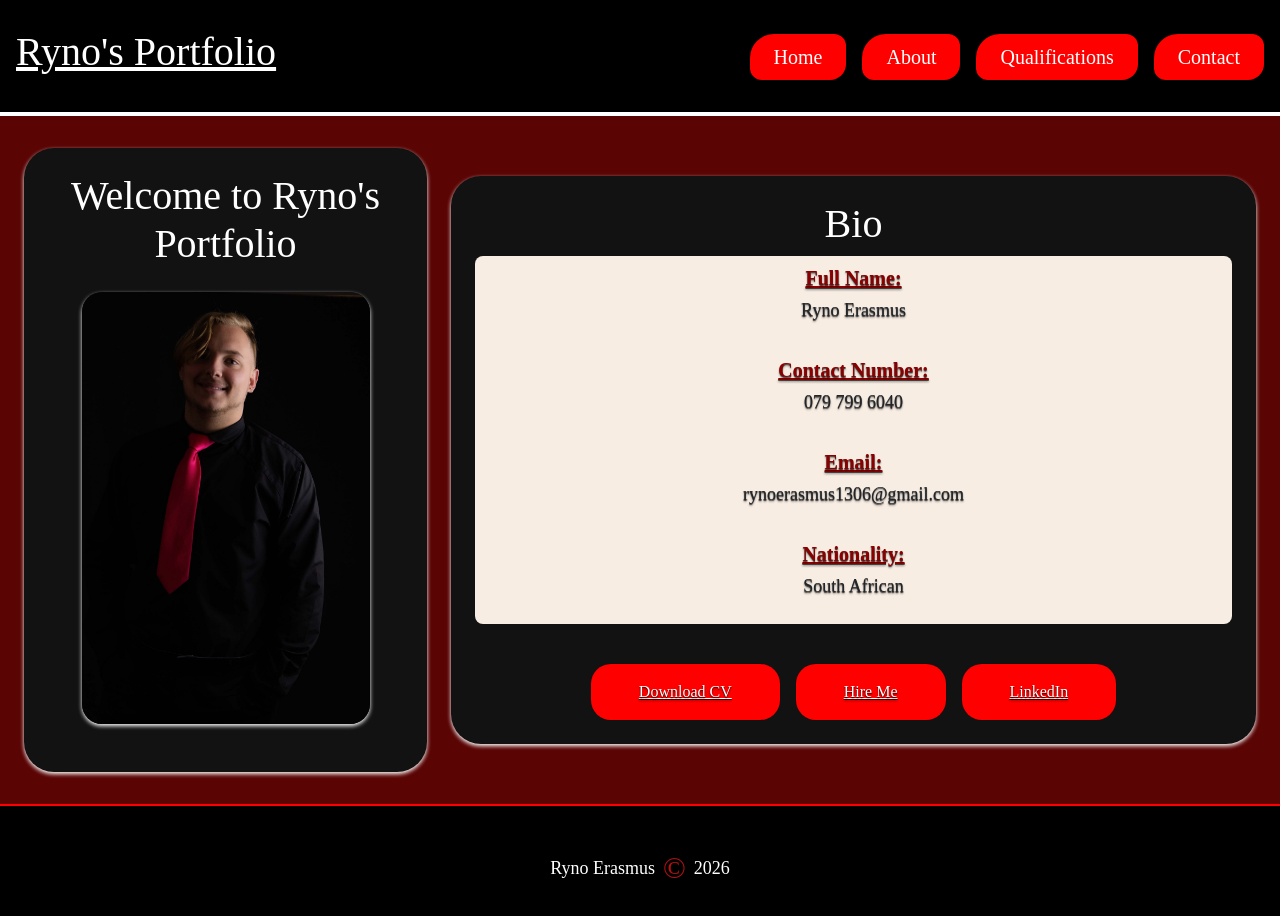
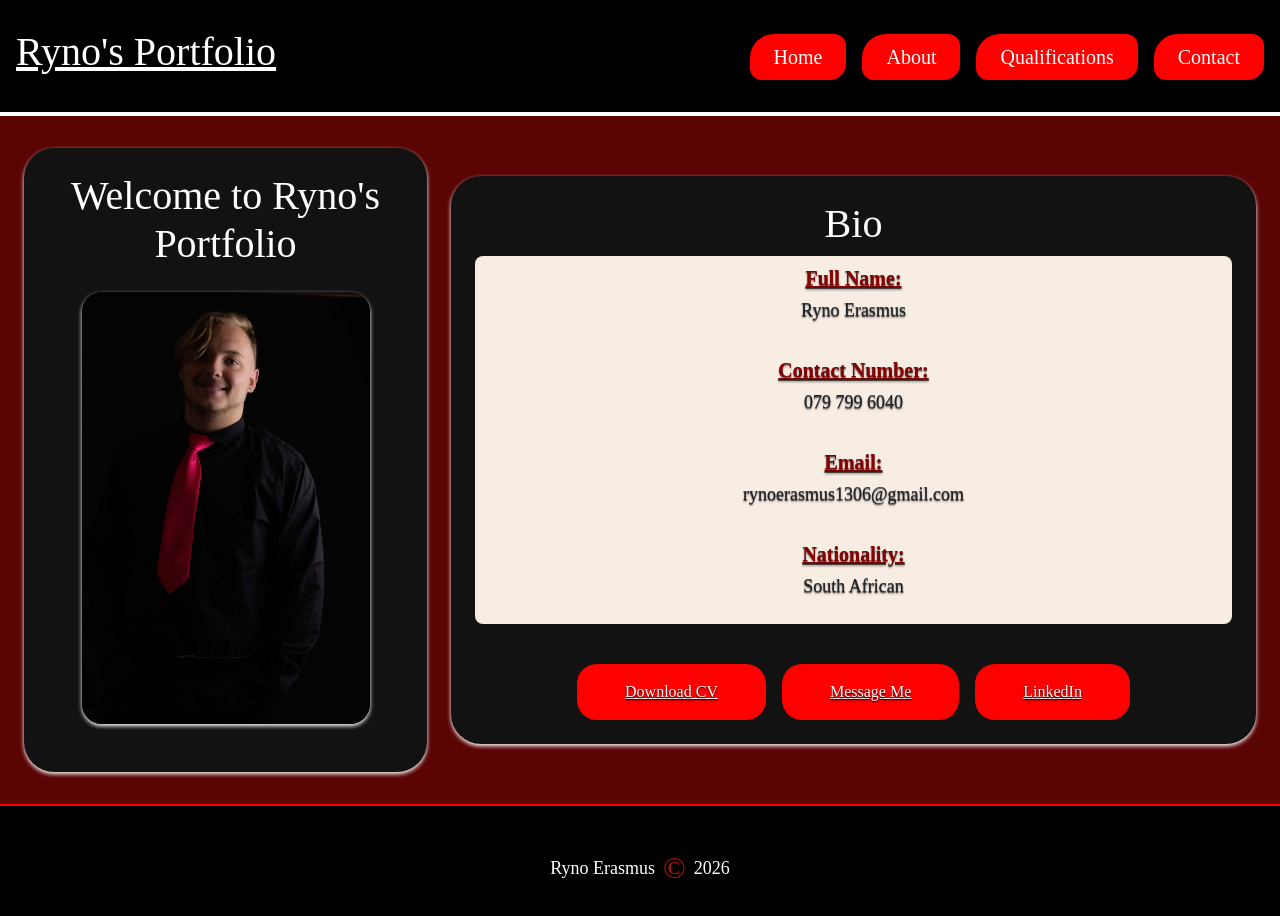
Before and after one commit to RynoErasmus/my-app, a React (Vite) app: page / in a window 1280 px wide. Shown: the top 916 px of the page. Built offline with nearby package versions, Linux system fonts and the light colour scheme.

Commit message:
landing page button changed

```diff
--- a/src/pages/landing/landing.tsx
+++ b/src/pages/landing/landing.tsx
@@ -64,7 +64,7 @@ function Landing() {
               to={"/contact"}
               className="min-w-26 px-5 h-14 text-center bg-[#FF0000] text-shadow-sm/40 text-white rounded-[20px] flex items-center justify-center hover:bg-green-600"
             >
-              Hire Me
+              Message Me
             </Link>
             <a
               href="https://www.linkedin.com/in/ryno-erasmus-044527268/"
```
